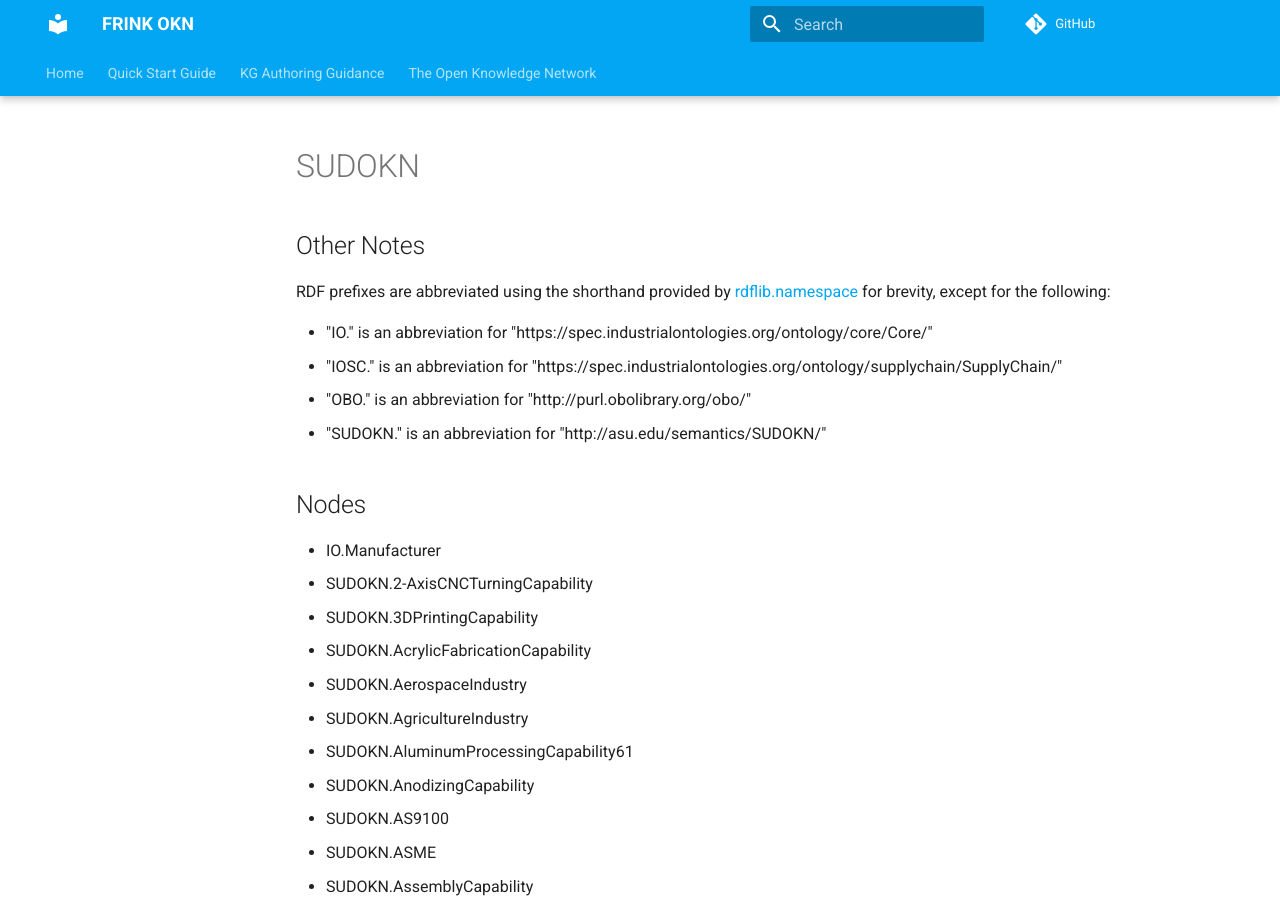
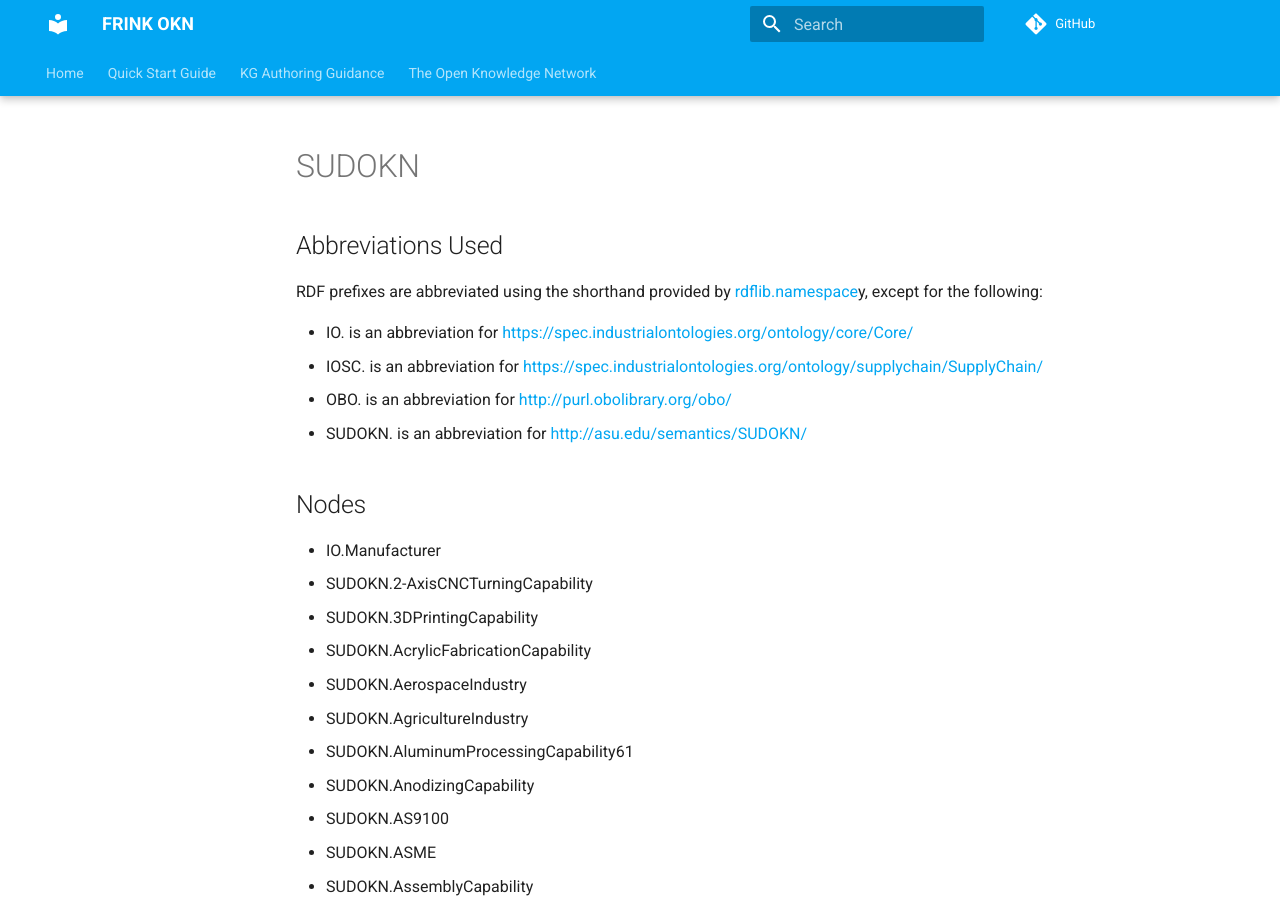
Before and after one commit to frink-okn/frink-landing-zone, an MkDocs documentation site: the page built from docs/okn/sudokn.md, in a window 1280 px wide and 900 px high. Built offline with MkDocs 1.6.1 and Material for MkDocs 9.7.7, drawn with Linux system fonts in a browser that asks for light colours; comment, search, counter and statistics services are not loaded.

Commit message:
more edits

```diff
--- a/docs/okn/sudokn.md
+++ b/docs/okn/sudokn.md
@@ -1,12 +1,12 @@
 # SUDOKN
 
-## Other Notes
-RDF prefixes are abbreviated using the shorthand provided by [rdflib.namespace](https://rdflib.readthedocs.io/en/stable/apidocs/rdflib.namespace.html) for brevity, except for the following:
+## Abbreviations Used
+RDF prefixes are abbreviated using the shorthand provided by [rdflib.namespace](https://rdflib.readthedocs.io/en/stable/apidocs/rdflib.namespace.html)y, except for the following:
 
-- "IO." is an abbreviation for "https://spec.industrialontologies.org/ontology/core/Core/"
-- "IOSC." is an abbreviation for "https://spec.industrialontologies.org/ontology/supplychain/SupplyChain/"
-- "OBO." is an abbreviation for "http://purl.obolibrary.org/obo/"
-- "SUDOKN." is an abbreviation for "http://asu.edu/semantics/SUDOKN/"
+- IO. is an abbreviation for [https://spec.industrialontologies.org/ontology/core/Core/](https://spec.industrialontologies.org/ontology/core/Core/)
+- IOSC. is an abbreviation for [https://spec.industrialontologies.org/ontology/supplychain/SupplyChain/](https://spec.industrialontologies.org/ontology/supplychain/SupplyChain/)
+- OBO. is an abbreviation for [http://purl.obolibrary.org/obo/](http://purl.obolibrary.org/obo/)
+- SUDOKN. is an abbreviation for [http://asu.edu/semantics/SUDOKN/](http://asu.edu/semantics/SUDOKN/)
 
 ## Nodes
 - IO.Manufacturer
```
